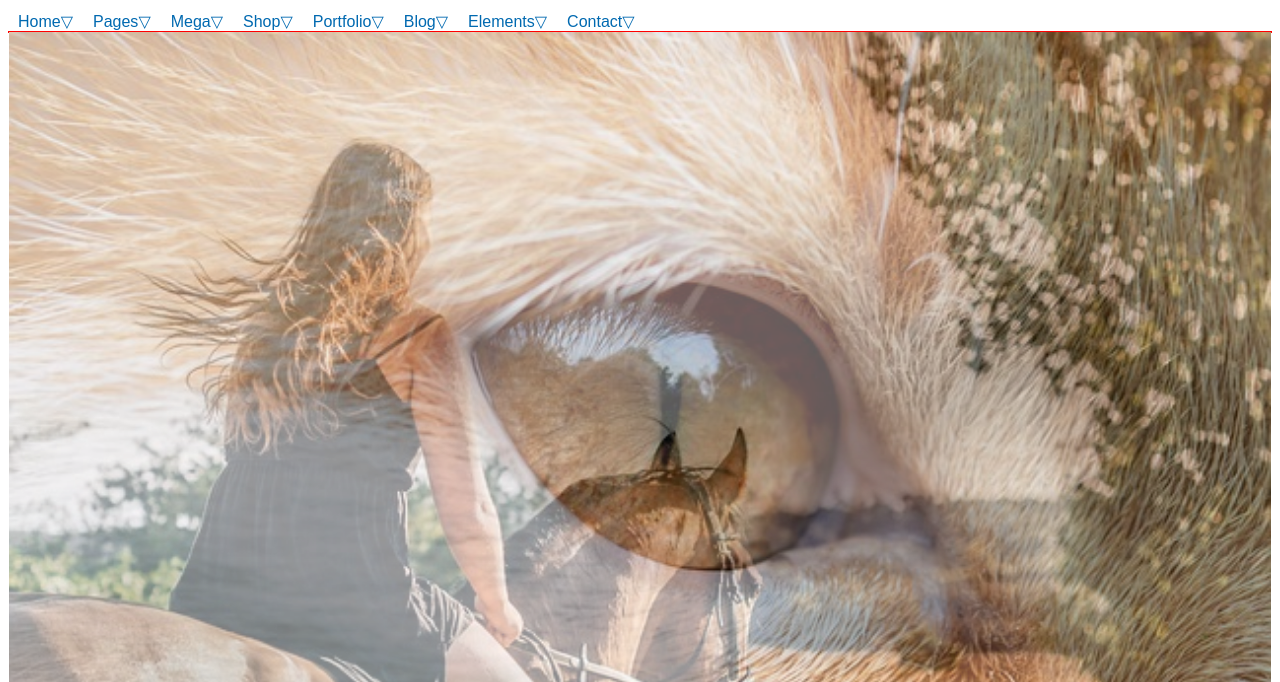
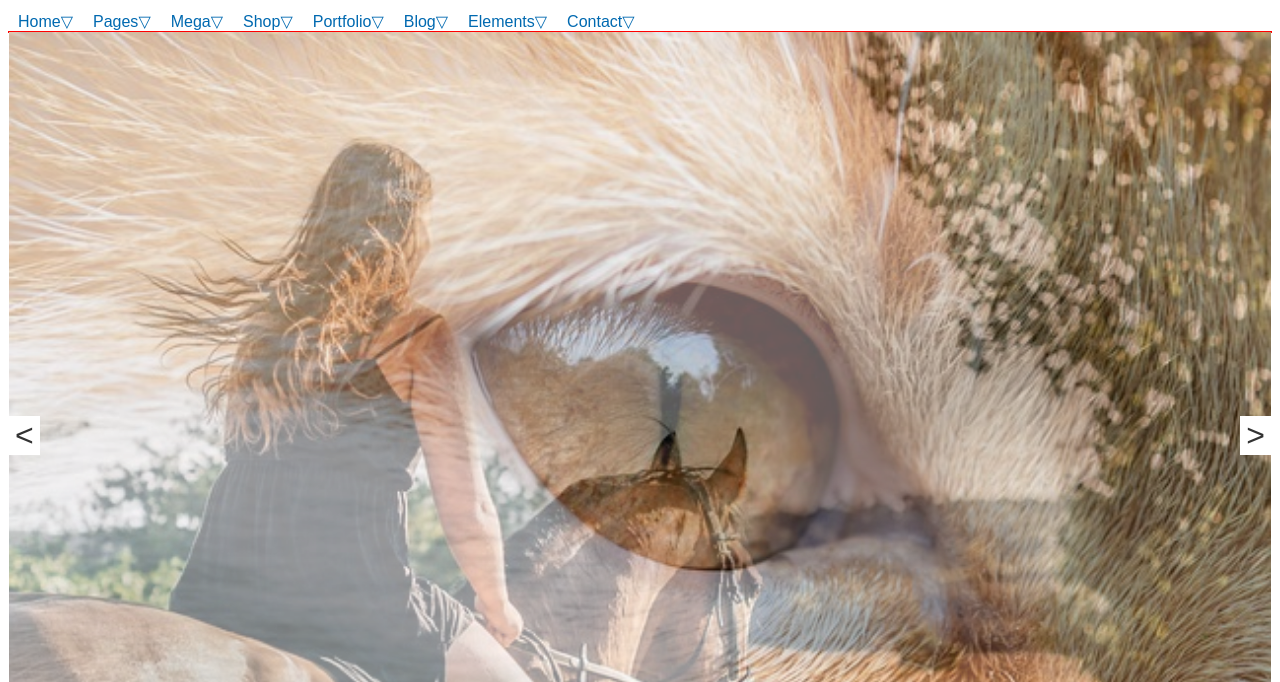
Before and after one commit to LeoWeng/Seminar-in-Web, a plain HTML site: page index.html in a window 1280 px wide. Shown: the part 118-800 px from the top of the page. Drawn offline with Linux system fonts and the light colour scheme.

Commit message:
Add banner button
Field:
	新增按鈕
	排除按鈕被覆蓋的問題
	解決 JS querySelector() 選擇器問題

```diff
--- a/css/mystyle.css
+++ b/css/mystyle.css
@@ -235,3 +235,21 @@ nav>ul>li>ul>li>ul>li:hover a{
     top: 0;
     left: 0;
 }
+
+.banner button{
+    position: absolute;
+    top: 30vw;
+    z-index: 1;
+    font-size: 2em;
+    background: #fff;
+    color: #333333;
+    border: 0;
+}
+
+.banner .prev{
+    left:0;
+}
+
+.banner .next{
+    right: 0;
+}
--- a/index.html
+++ b/index.html
@@ -117,9 +117,15 @@
     </header>
     <div class="clear"></div>
     <div class="banner">
+        <div>
+        <button class="prev" type="button">&lt</button>
+        <button class="next" type="button">&gt</button>
+        </div>
+        <div>
         <img src="./image/a001.jpg" alt="">
         <img src="./image/a002.jpg" alt="">
         <img src="./image/a003.jpg" alt="">
+        </div>
     </div>
     <div>
 
--- a/js/mystyle.js
+++ b/js/mystyle.js
@@ -17,16 +17,16 @@ window.onload=function(){
     var opacity=1;
     var tm = false;
     var animateFunc=function(){
-        var obj=document.querySelector(".banner img:last-child");
+        var obj=document.querySelector(".banner > div:last-child > img:last-child");
         opacity-=0.02;
         obj.style.opacity=opacity;
         if(opacity<=0){
             console.log("animateFunc: tm="+tm);
             clearInterval(tm);      // tm 為要關閉的計數器ID
             opacity=1;
-            var banner=document.querySelector(".banner");
+            var banner=document.querySelector(".banner > div:last-child");
             banner.innerHTML="<img src='"+obj.src+"'>"+banner.innerHTML;
-            document.querySelector(".banner img:last-child").remove();
+            document.querySelector(".banner > div:last-child > img:last-child").remove();
             setTimeout(waitFunction,3000);
         }
     };
```
